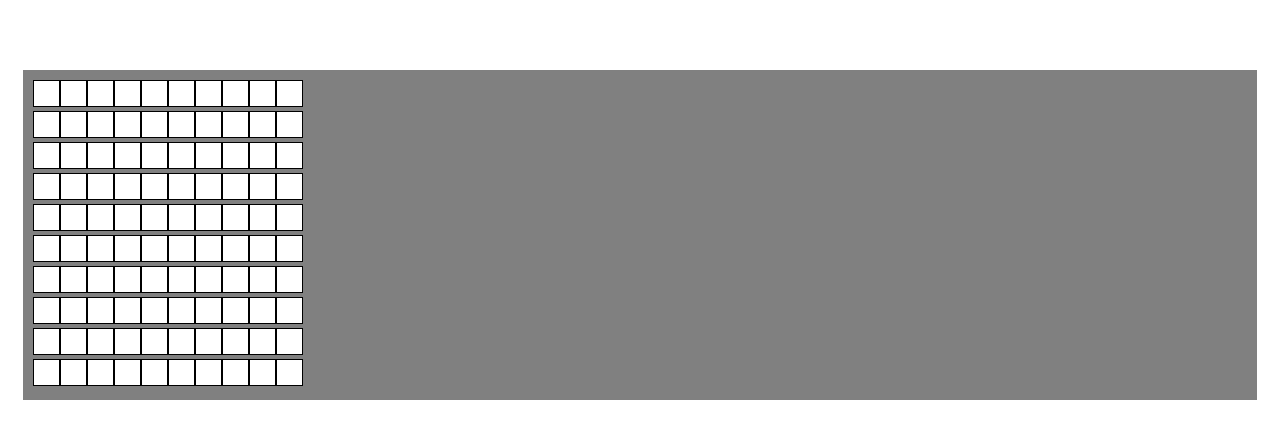
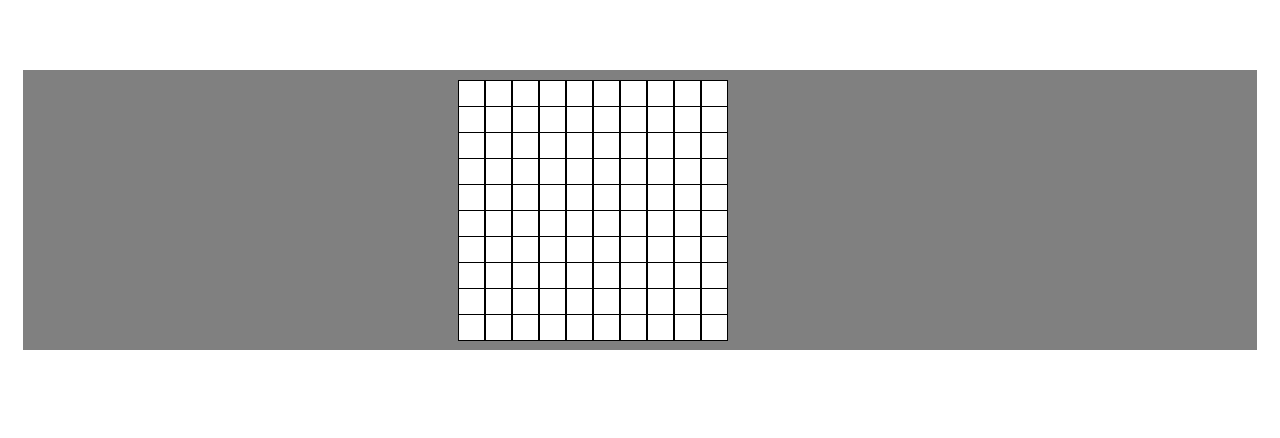
Before and after one commit to lvmanchikanti/light_bright-, a website: page public/html/index.html in a window 1280 px wide. Drawn offline with nearby package versions, Linux system fonts and the light colour scheme; files whose address does not match are found by name.

Commit message:
completed grid layout

```diff
--- a/public/css/main.css
+++ b/public/css/main.css
@@ -11,6 +11,12 @@
   height: 25px;
   background-color: white;
   display: inline-block;
+  margin-bottom: -5px;
+}
+
+.row {
+  width: 30%;
+  margin: 0 auto;
 }
 
 .border {
--- a/public/js/app.js
+++ b/public/js/app.js
@@ -8,6 +8,7 @@ $(document).ready(function(){
   function initGrid(){
     for(var i = 0; i < numOfRows; i += 1){
       var row = $('<div></div>');
+      row.addClass('row');
       for(var j = 0; j < numOfCols; j += 1){
         var cell = $('<div></div>');
         cell.addClass('cell border');
```
